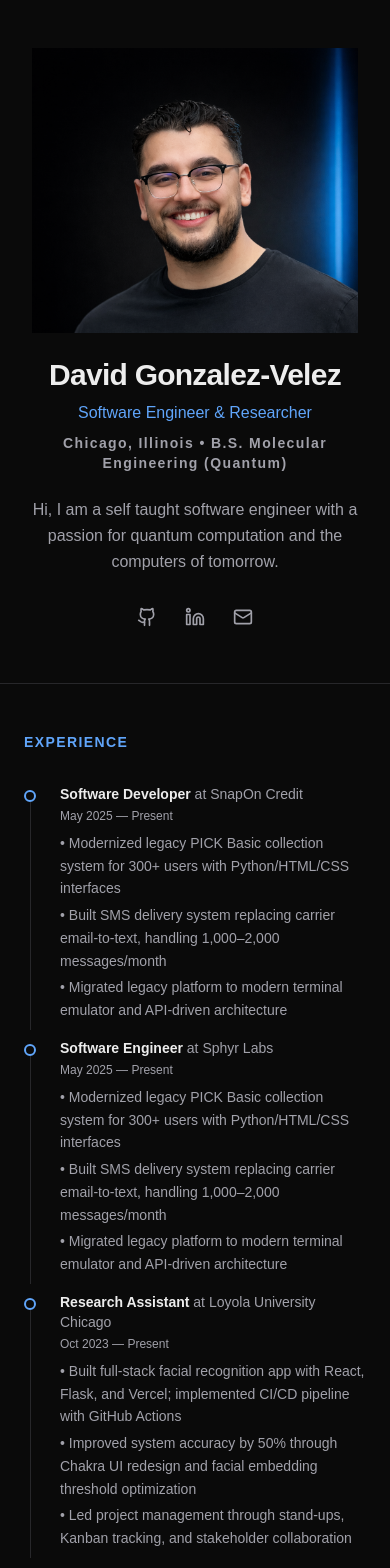
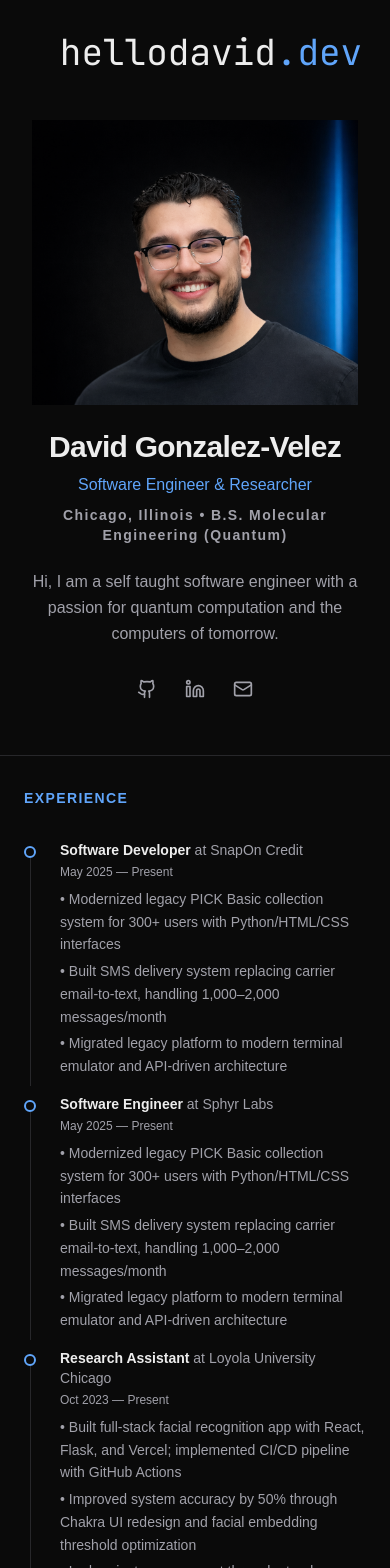
Before and after one commit to DGV98/portfolio, a Next.js app: page / in a window 390 px wide. Shown: the top 1568 px of the page. Built offline with nearby package versions, Linux system fonts and the light colour scheme.

Commit message:
Fixing banner and spacing inconsitencies in mobile view

```diff
--- a/app/page.tsx
+++ b/app/page.tsx
@@ -12,7 +12,7 @@ import Banner from "@/components/banner";
 export default function Home() {
   return (
     <div>
-      {/* <Banner /> */}
+      <Banner />
       <div className="flex h-screen flex-col lg:flex-row">
         {/* Sidebar */}
         <div className="border-border shrink-0 border-b lg:fixed lg:flex lg:h-screen lg:w-3/8 lg:items-center lg:justify-center lg:border-r lg:border-b-0">
@@ -20,10 +20,10 @@ export default function Home() {
         </div>
 
         {/* Main content */}
-        <main className="flex-1 lg:ml-[37.5%] lg:h-screen lg:snap-y lg:snap-proximity lg:pr-40">
+        <main className="flex-1 lg:ml-[37.5%] lg:h-screen lg:snap-y lg:snap-mandatory lg:overflow-y-auto lg:pr-40">
           <section
             id="experience"
-            className="flex min-h-screen items-center justify-center px-6 py-12 sm:px-10 lg:snap-start lg:py-16"
+            className="flex items-center justify-center px-6 py-8 sm:px-10 lg:min-h-screen lg:snap-center lg:py-16"
           >
             <div className="mx-auto w-full max-w-3xl">
               <ExperienceSection entries={experience} />
@@ -32,7 +32,7 @@ export default function Home() {
 
           <section
             id="projects"
-            className="flex min-h-screen items-center justify-center px-6 py-12 sm:px-10 lg:snap-start lg:py-16"
+            className="flex items-center justify-center px-6 py-8 sm:px-10 lg:min-h-screen lg:snap-center lg:py-16"
           >
             <div className="mx-auto w-full max-w-3xl">
               <ProjectsSection projects={projects} />
@@ -41,7 +41,7 @@ export default function Home() {
 
           <section
             id="publications"
-            className="flex min-h-screen items-center justify-center px-6 py-12 sm:px-10 lg:snap-start lg:py-16"
+            className="flex items-center justify-center px-6 py-8 sm:px-10 lg:min-h-screen lg:snap-center lg:py-16"
           >
             <div className="mx-auto w-full max-w-3xl">
               <PublicationsSection publications={publications} />
--- a/components/banner.tsx
+++ b/components/banner.tsx
@@ -3,7 +3,7 @@ import Link from "next/link";
 // TODO: Banner for blogs
 const Banner = () => {
   return (
-    <nav className="mt-8 h-auto pl-8 md:absolute lg:ml-[37.5%] lg:w-full">
+    <nav className="mt-8 flex h-auto w-full justify-center pl-8 lg:absolute lg:justify-end lg:pr-8">
       <Link href="/" className="font-terminal text-4xl">
         hellodavid<span className="text-accent">.dev</span>
       </Link>
```
